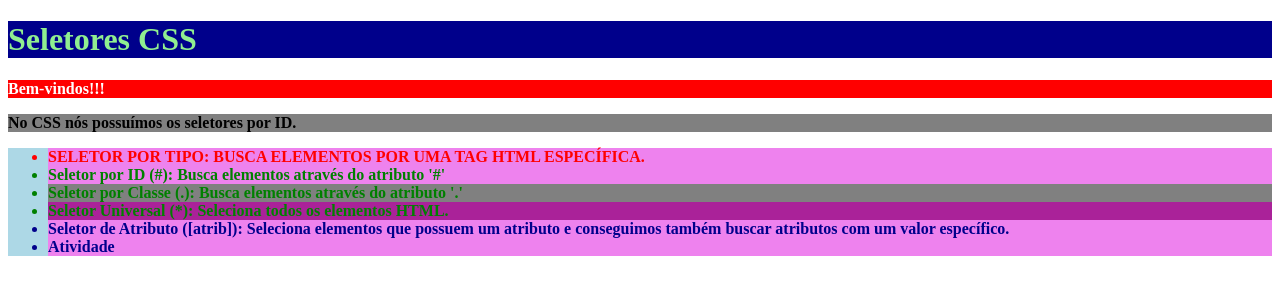
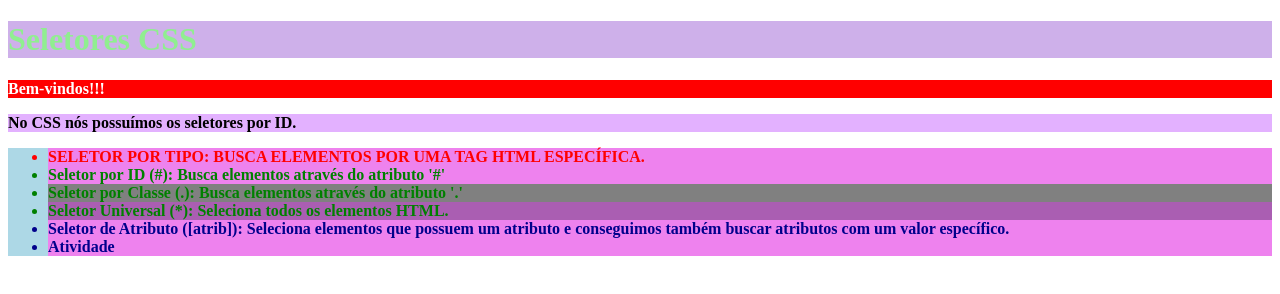
Before and after one commit to FlaviaColiv/BootCamp-DIO-Jogos, a plain HTML site: page index.html in a window 1280 px wide. Drawn offline with Linux system fonts and the light colour scheme.

Commit message:
Estilização

```diff
--- a/assets/css/style.css
+++ b/assets/css/style.css
@@ -1,7 +1,7 @@
 /* SELETOR DE TAG OU DE TIPO */
 
 h1 {
-    background: darkblue;
+    background-color: rgba(155, 95, 212, 0.49);
     color: lightgreen;
 }
 
@@ -22,7 +22,7 @@ li {
 }
 
 #explicacao-seletores {
-    background: grey;
+    background: rgba(200, 100, 500, 0.5);
 }
 
 /* SELETORES POR CLASSES */
@@ -49,5 +49,5 @@ li {
 }
 
 [title ~= "universal"] {
-    background: #AA2299;
+    background: #AA2299aa;
 }
```
Also changed, not shown: index.html (+1 -0 lines).
